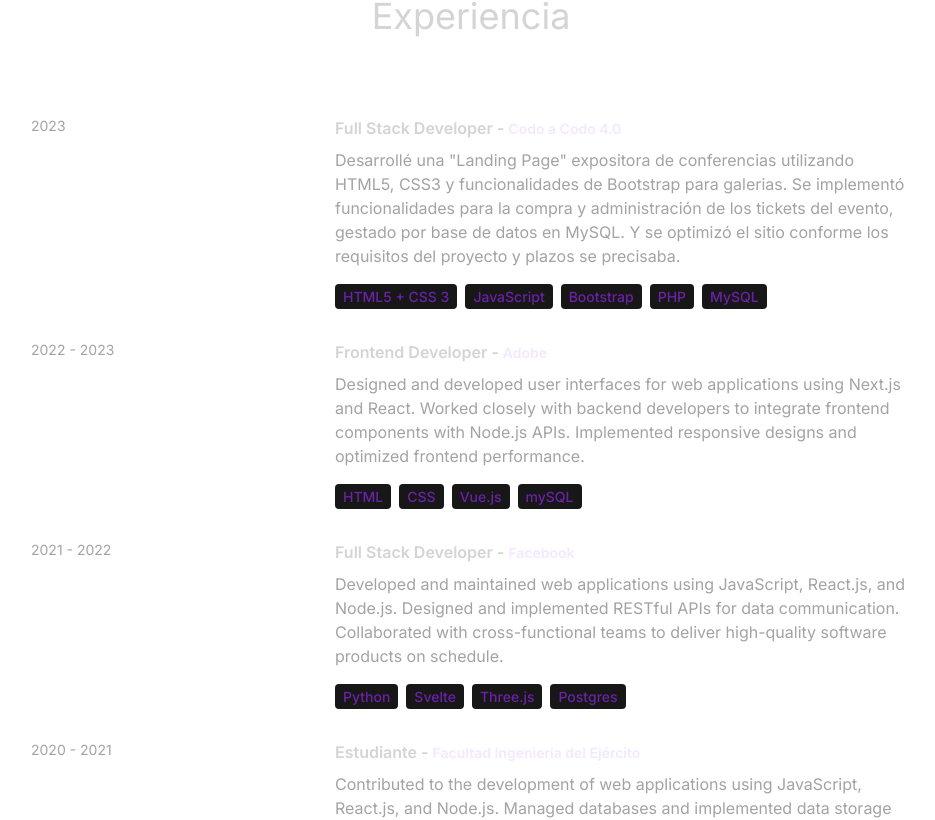
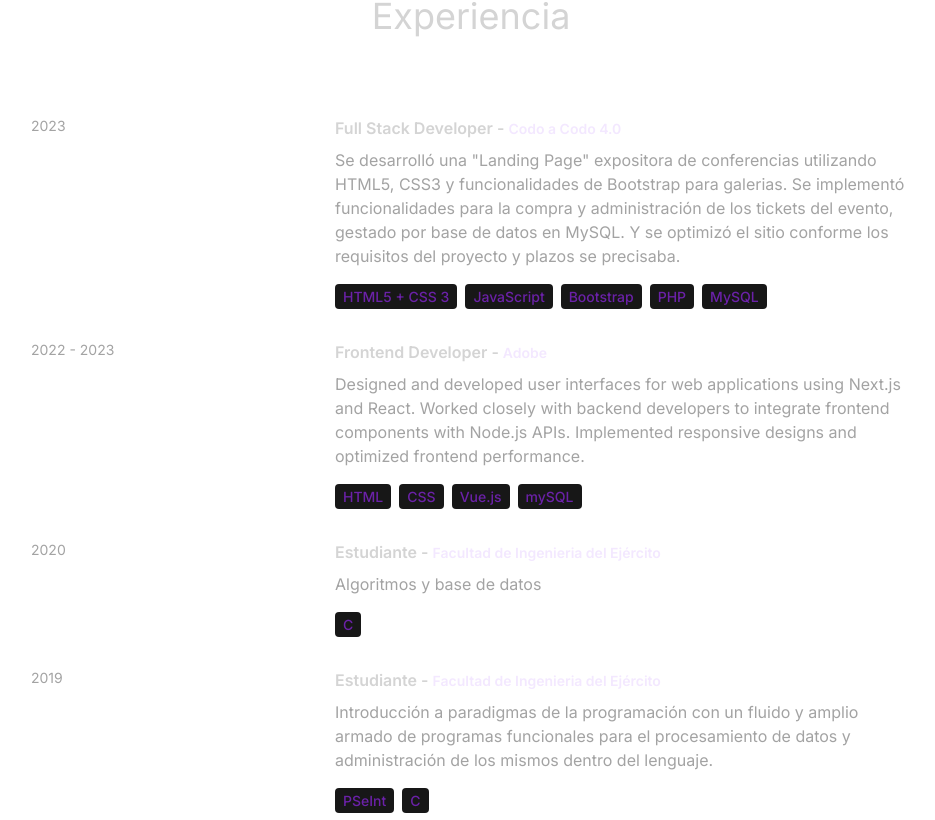
Before and after one commit to ApesteySantiago/Portfolio, a React (Vite) app: page / in a window 1280 px wide. Shown: the part 2141-2961 px from the top of the page, without its empty margins (169-1104 px from the left). Built offline with nearby package versions, Linux system fonts and the light colour scheme.

Commit message:
nuevas categorias

```diff
--- a/src/constants/index.js
+++ b/src/constants/index.js
@@ -18,7 +18,7 @@ export const EXPERIENCES = [
     year: "2023",
     role: "Full Stack Developer",
     company: "Codo a Codo 4.0",
-    description: `Desarrollé una "Landing Page" expositora de conferencias utilizando HTML5, CSS3 y funcionalidades de Bootstrap para galerias. Se implementó funcionalidades para la compra y administración de los tickets del evento, gestado por base de datos en MySQL. Y se optimizó el sitio conforme los requisitos del proyecto y plazos se precisaba.`,
+    description: `Se desarrolló una "Landing Page" expositora de conferencias utilizando HTML5, CSS3 y funcionalidades de Bootstrap para galerias. Se implementó funcionalidades para la compra y administración de los tickets del evento, gestado por base de datos en MySQL. Y se optimizó el sitio conforme los requisitos del proyecto y plazos se precisaba.`,
     technologies: ["HTML5 + CSS 3", "JavaScript", "Bootstrap", "PHP", "MySQL"],
   },
   {
@@ -29,19 +29,17 @@ export const EXPERIENCES = [
     technologies: ["HTML", "CSS", "Vue.js", "mySQL"],
   },
   {
-    year: "2021 - 2022",
-    role: "Full Stack Developer",
-    company: "Facebook",
-    description: `Developed and maintained web applications using JavaScript, React.js, and Node.js. Designed and implemented RESTful APIs for data communication. Collaborated with cross-functional teams to deliver high-quality software products on schedule.`,
-    technologies: ["Python", "Svelte", "Three.js", "Postgres"],
+    year: "2020",
+    role: "Estudiante",
+    company: "Facultad de Ingenieria del Ejército",
+    description: `Algoritmos y base de datos`,
+    technologies: ["C"],
   },
   {
-    year: "2020 - 2021",
+    year: "2019",
     role: "Estudiante",
-    company: "Facultad Ingenieria del Ejército",
-    description: `
-
-    Contributed to the development of web applications using JavaScript, React.js, and Node.js. Managed databases and implemented data storage solutions using MongoDB. Worked closely with product managers to prioritize features and enhancements.`,
+    company: "Facultad de Ingenieria del Ejército",
+    description: `Introducción a paradigmas de la programación con un fluido y amplio armado de programas funcionales para el procesamiento de datos y administración de los mismos dentro del lenguaje.`,
     technologies: ["PSeInt", "C"],
   },
 ];
```
